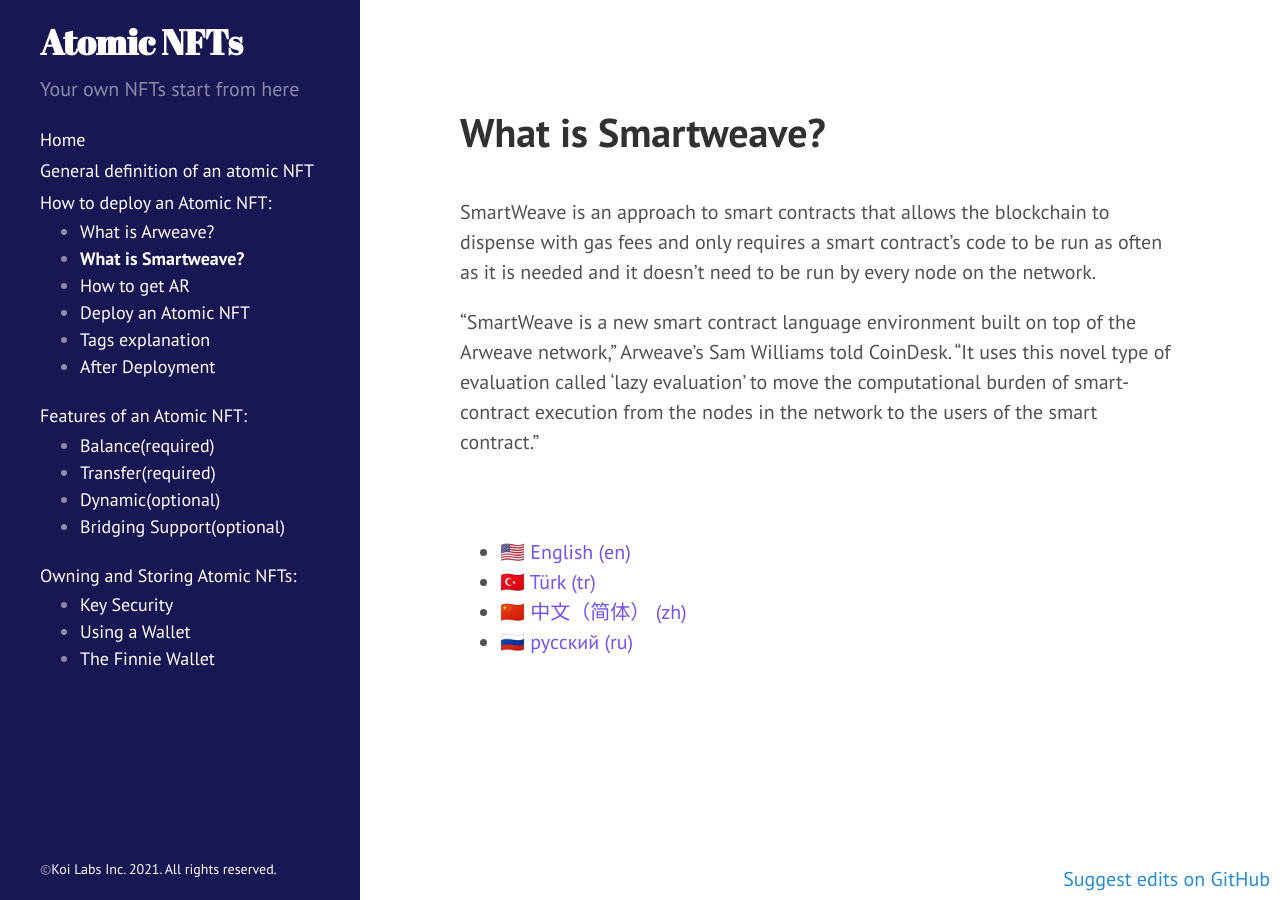
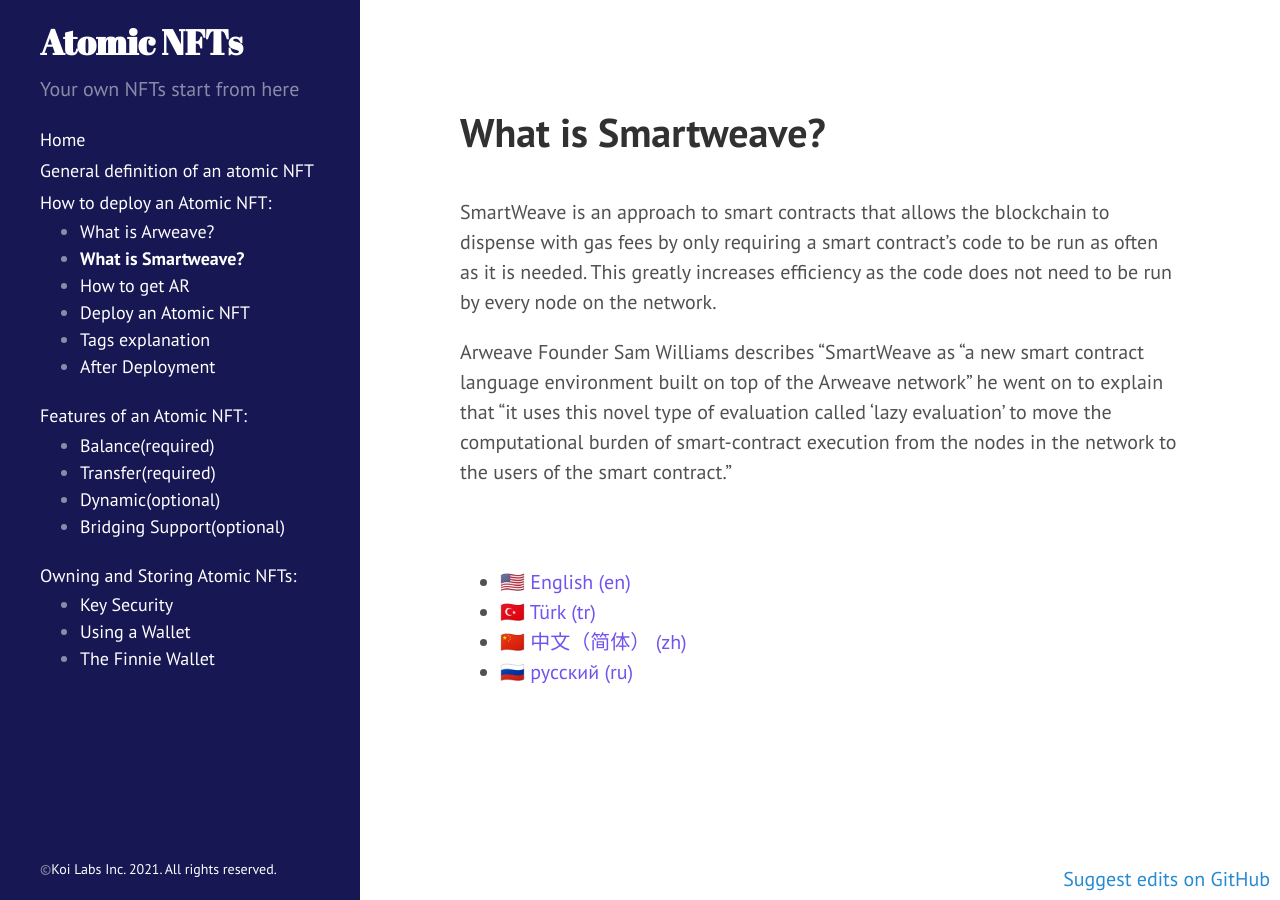
Before and after one commit to atomic-nfts/site, a Jekyll site: the page built from en/What-is-smartweave.md, in a window 1280 px wide. Built offline with Jekyll 4.4.1, drawn with Linux system fonts in a browser that asks for light colours; nearby versions of some CDN libraries.

Commit message:
Update What-is-smartweave.md

```diff
--- a/en/What-is-smartweave.md
+++ b/en/What-is-smartweave.md
@@ -10,6 +10,6 @@
 # What is Smartweave?
 
 <br>
-SmartWeave is an approach to smart contracts that allows the blockchain to dispense with gas fees and only requires a smart contract’s code to be run as often as it is needed and it doesn’t need to be run by every node on the network.
+SmartWeave is an approach to smart contracts that allows the blockchain to dispense with gas fees by only requiring a smart contract’s code to be run as often as it is needed. This greatly increases efficiency as the code does not need to be run by every node on the network.
 
-“SmartWeave is a new smart contract language environment built on top of the Arweave network,” Arweave’s Sam Williams told CoinDesk. “It uses this novel type of evaluation called ‘lazy evaluation’ to move the computational burden of smart-contract execution from the nodes in the network to the users of the smart contract.”
+Arweave Founder Sam Williams describes “SmartWeave as “a new smart contract language environment built on top of the Arweave network” he went on to explain that “it uses this novel type of evaluation called ‘lazy evaluation’ to move the computational burden of smart-contract execution from the nodes in the network to the users of the smart contract.”
```
